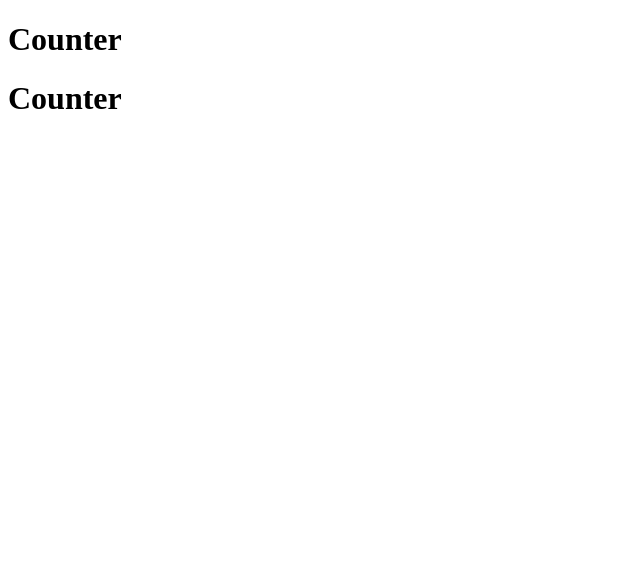
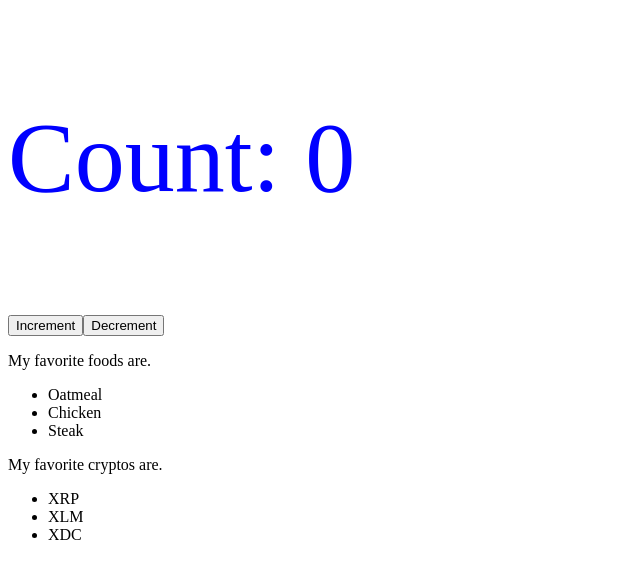
Before and after one commit to OxManny-Dev/react-office-hours, a React (Create React App) app: page / in a window 1280 px wide. Shown: the top 578 px of the page, without its empty margins (0-640 px from the left). Built offline with nearby package versions, Linux system fonts and the light colour scheme.

Commit message:
f - end lesson 2

```diff
--- a/src/App.js
+++ b/src/App.js
@@ -1,13 +1,26 @@
 import Counter from './Counter';
+import List from './List';
 // A functional component
 // components are functions that just
 // returns HTML
 // you can think of components as partials
 const App = () => {
+	const myFaveFoods = [ "Oatmeal", 'Chicken', "Steak"];
+	const myFaveCryptos = [ 'XRP', 'XLM', 'XDC'];
+	const msg1 = 'My favorite foods are.'
+	const msg2 = 'My favorite cryptos are.'
 	return (
+		// JSX Fragment
 		<>
 			<Counter/>
-			<Counter/>
+			<List
+				message={msg1}
+				items={myFaveFoods}
+			/>
+			<List
+				message={msg2}
+				items={myFaveCryptos}
+			/>
 		</>
 	);
 };
--- a/src/Counter.js
+++ b/src/Counter.js
@@ -1,5 +1,29 @@
+import { useState } from 'react';
 export const Counter = () => {
-	return <h1>Counter</h1>;
+	const [count, setCount ] = useState(0);
+	return (
+		<div>
+			<p
+				style={{
+					color: count % 2 === 0 ? 'blue' : 'red',
+					fontSize: '100px',
+				}}
+			>
+				Count: {count}
+			</p>
+			<button
+				onClick={() => setCount(count + 1)}
+			>
+				Increment
+			</button>
+			<button
+
+				onClick={() => setCount(count - 1)}
+			>
+				Decrement
+			</button>
+		</div>
+	);
 };
 
 export default Counter;
--- /dev/null
+++ b/src/List.js
@@ -0,0 +1,11 @@
+export const List = (props) => {
+	return (
+		<>
+			<p>{props.message}</p>
+			<ul>
+				{ props.items.map(item => <li>{item}</li>) }
+			</ul>
+		</>
+	);
+};
+export default List;
```
